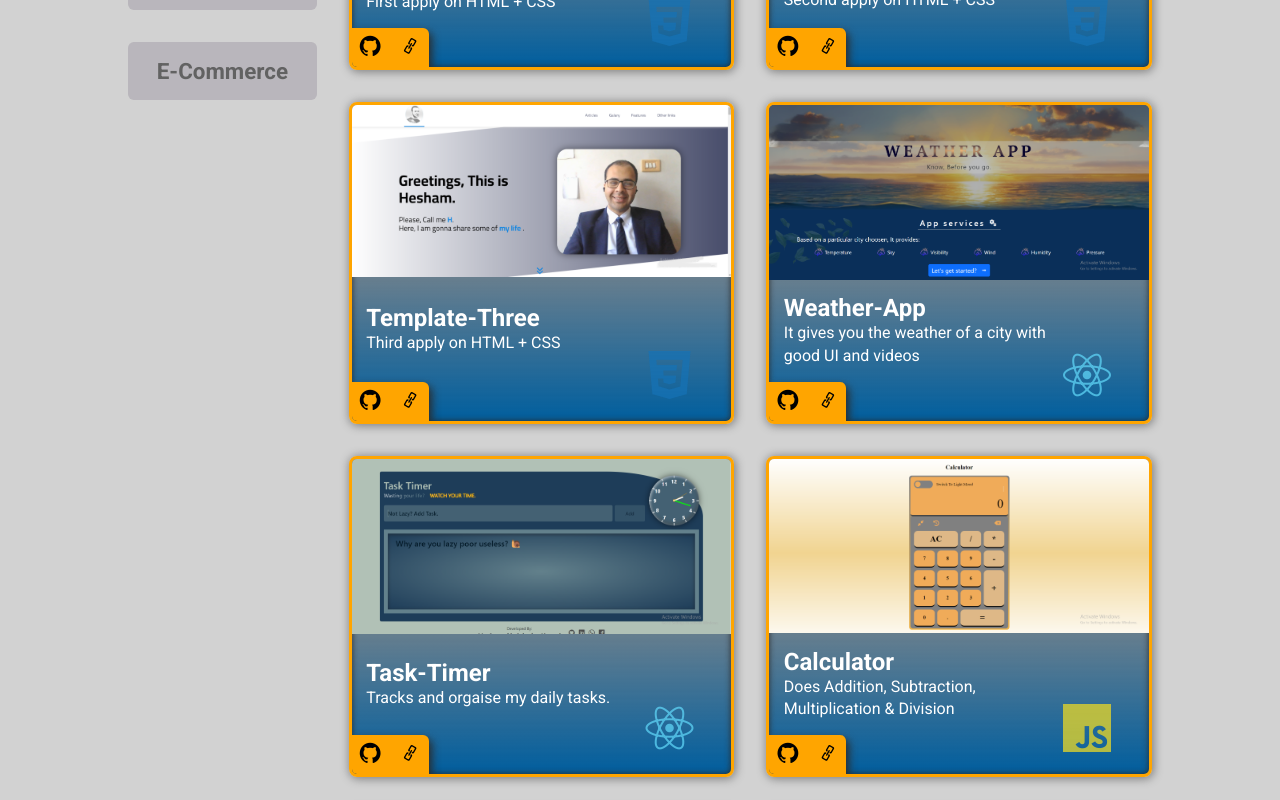
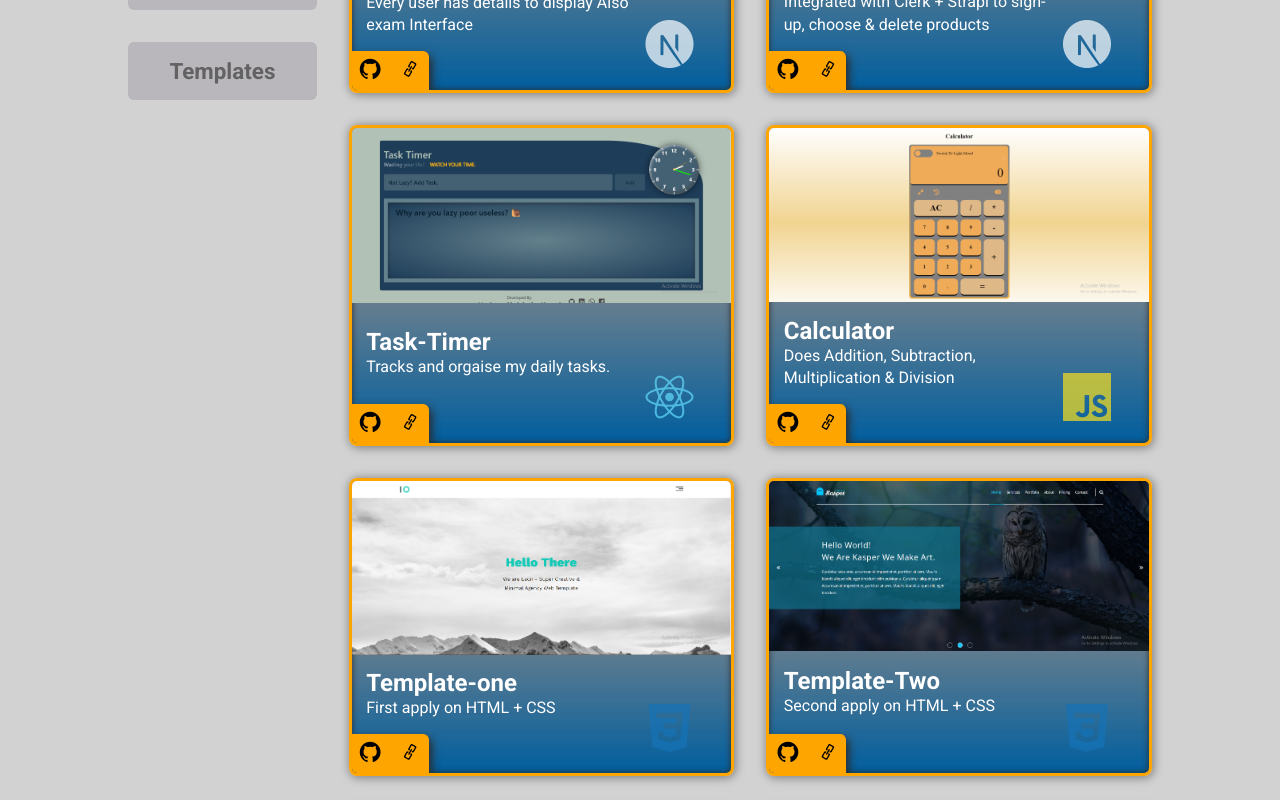
Before and after one commit to heshamabdelazim/Hesham-Portfolio, a React (Vite) app: page / in a window 1280 px wide. Shown: the part 2940-3740 px from the top of the page. Built offline with nearby package versions, Linux system fonts and the light colour scheme.

Commit message:
fixing err 6

```diff
--- /dev/null
+++ b/src/components/2-hero/data.js
@@ -0,0 +1,26 @@
+export const allSocial = [
+  {
+    id: 1,
+    icon: "icon-github",
+    href: "https://github.com/heshamabdelazim",
+    title: "GitHub",
+  },
+  {
+    id: 2,
+    icon: "icon-envelope",
+    href: "mailto:heshamabdelazim3@gmail.com",
+    title: "Gmail",
+  },
+  {
+    id: 3,
+    icon: "icon-facebook2",
+    href: "https://www.facebook.com/hesham.abdelazim.94",
+    title: "FaceBook",
+  },
+  {
+    id: 4,
+    icon: "icon-linkedin",
+    href: "https://www.linkedin.com/in/hesham-abdelazim-kamel/",
+    title: "LinkedIn",
+  },
+];
--- a/src/components/2-hero/hero.jsx
+++ b/src/components/2-hero/hero.jsx
@@ -7,12 +7,13 @@ import Lottie from "lottie-react";
 import programmingAnimation from "./../../animation/coding.json";
 import MyIcons from "./MyIcons";
 import { fetchingData } from "/src/utilis/fetch.ts";
+import { allSocial } from "./data";
 
 const Hero = () => {
-  const [allSocial, setAllSocial] = useState();
-  useEffect(() => {
-    fetchingData("/public/project-details/social.json", setAllSocial);
-  }, []);
+  // const [allSocial, setAllSocial] = useState();
+  // useEffect(() => {
+  //   fetchingData("/public/project-details/social.json", setAllSocial);
+  // }, []);
 
   return (
     <div className="hero ">
--- a/src/components/5-main/main.jsx
+++ b/src/components/5-main/main.jsx
@@ -22,6 +22,42 @@ const Main = () => {
   let [category, setCategory] = useState("All");
 
   const allProjects = [
+    {
+      photo: exam,
+      head: "Exam-App",
+      para: "Every user has details to display Also exam Interface",
+      repo: "https://github.com/heshamabdelazim/exam-app",
+      demoLink: "https://exam-hesham.netlify.app/",
+      category: "Apps",
+      icon: "icon-next-dot-js",
+    },
+    {
+      photo: eCommerce,
+      head: "Courses E-Commerce",
+      para: "Integrated with Clerk + Strapi to sign-up, choose & delete products ",
+      repo: "https://github.com/heshamabdelazim/courses-Ecommerce",
+      demoLink: "https://main--courses-ecommerce-hesham.netlify.app/",
+      category: "E-commerce",
+      icon: "icon-next-dot-js",
+    },
+    {
+      photo: task,
+      head: "Task-Timer",
+      para: "Tracks and orgaise my daily tasks.",
+      repo: "https://github.com/heshamabdelazim/Task-Timer",
+      demoLink: "https://task-timer-hesham.netlify.app/",
+      category: "Apps",
+      icon: "icon-react",
+    },
+    {
+      photo: calcu,
+      head: "Calculator",
+      para: "Does Addition, Subtraction, Multiplication & Division",
+      repo: "https://github.com/heshamabdelazim/Calculator",
+      demoLink: "https://calculator-hesham.netlify.app",
+      category: "Apps",
+      icon: "icon-javascript",
+    },
     {
       photo: temp1,
       head: "Template-one",
@@ -59,24 +95,6 @@ const Main = () => {
       icon: "icon-react",
     },
     {
-      photo: task,
-      head: "Task-Timer",
-      para: "Tracks and orgaise my daily tasks.",
-      repo: "https://github.com/heshamabdelazim/Task-Timer",
-      demoLink: "https://task-timer-hesham.netlify.app/",
-      category: "Apps",
-      icon: "icon-react",
-    },
-    {
-      photo: calcu,
-      head: "Calculator",
-      para: "Does Addition, Subtraction, Multiplication & Division",
-      repo: "https://github.com/heshamabdelazim/Calculator",
-      demoLink: "https://calculator-hesham.netlify.app",
-      category: "Apps",
-      icon: "icon-javascript",
-    },
-    {
       photo: port2,
       head: "Personal-Slider",
       para: "Contains 4 Slides",
@@ -91,24 +109,6 @@ const Main = () => {
       para: "It contains home page, about page & blogs.",
       repo: "https://github.com/heshamabdelazim/Design-Agency",
       demoLink: "https://desgin-agency-hesham.netlify.app",
-      category: "Apps",
-      icon: "icon-next-dot-js",
-    },
-    {
-      photo: eCommerce,
-      head: "Courses E-Commerce",
-      para: "Integrated with Clerk + Strapi to sign-up, choose & delete products ",
-      repo: "https://github.com/heshamabdelazim/courses-Ecommerce",
-      demoLink: "https://main--courses-ecommerce-hesham.netlify.app/",
-      category: "E-commerce",
-      icon: "icon-next-dot-js",
-    },
-    {
-      photo: exam,
-      head: "Exam-App",
-      para: "Every user has details to display Also exam Interface",
-      repo: "https://github.com/heshamabdelazim/exam-app",
-      demoLink: "https://exam-hesham.netlify.app/",
       category: "Apps",
       icon: "icon-next-dot-js",
     },
```
